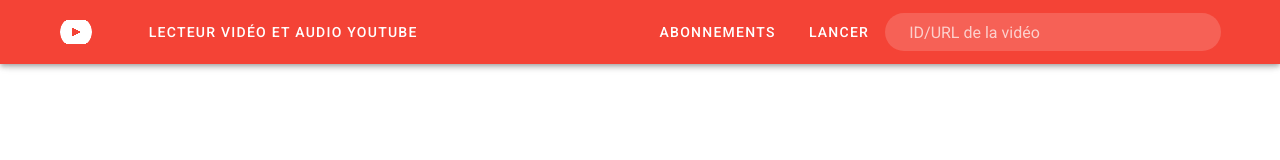
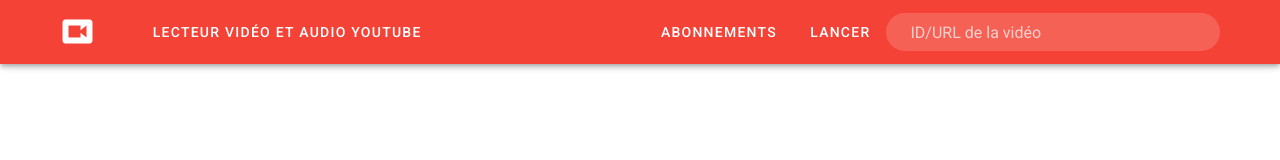
Before and after one commit to arfevrier/youtubePlayer-vuejs, a Vue app: page / in a window 1280 px wide. Shown: the top 160 px of the page. Built offline with nearby package versions, Linux system fonts and the light colour scheme.

Commit message:
Update regex

```diff
--- a/src/components/CommentCard.vue
+++ b/src/components/CommentCard.vue
@@ -7,7 +7,7 @@
     <v-card-title>
       <v-avatar
       :color="color"
-      size="56"
+      size="32"
       >
       </v-avatar>
       <div class="ml-3">#{{ index }} {{ user }}</div>
--- a/src/components/YoutubePage.vue
+++ b/src/components/YoutubePage.vue
@@ -7,12 +7,12 @@
       :prominent="!!mobile"
     >
       <v-container class="py-0 fill-height">
-        <v-avatar
+        <v-icon
           class="mr-10"
-          size="32"
+          large
         >
-          <img src="../assets/youtube.png">
-        </v-avatar>
+          mdi-video-box
+        </v-icon>
 
         <v-btn
           text
@@ -55,7 +55,7 @@
       temporary
       right
       width="50%"
-      color="grey lighten-3"
+      color="grey lighten-5"
     >
     <div v-if="chargementCommentaire" class="text-center my-12">
           <v-progress-circular
--- a/src/plugins/functions.js
+++ b/src/plugins/functions.js
@@ -1,16 +1,16 @@
 export default {
     youtubeGetID(link){
-        const regex = /(http(?:s?):\/\/(?:www\.)?youtu(?:be\.com\/watch\?v=|\.be\/)([\w\-_]*))|([\w\-_]*)/g;
+        const regex = /(?:http(?:s?):\/\/(?:www\.|m\.)?youtu(?:(?:be\.com\/watch\?v=|\.be\/)|(?:be\.com\/shorts\/)|(?:be\.com\/v\/))([\w\-_]*)(?:(?:&.*)|(?:\?.*))?)|([\w\-_]+)/g;
         let m;
         while ((m = regex.exec(link)) !== null) {
             if (m.index === regex.lastIndex) {
                 regex.lastIndex++;
             }
+            if(m[1] != undefined){
+                return m[1];
+            }
             if(m[2] != undefined){
                 return m[2];
-            }
-            if(m[3] != undefined){
-                return m[3];
             }
         }
         return;
```
Also changed, not shown: src/assets/youtube.png (deleted).
